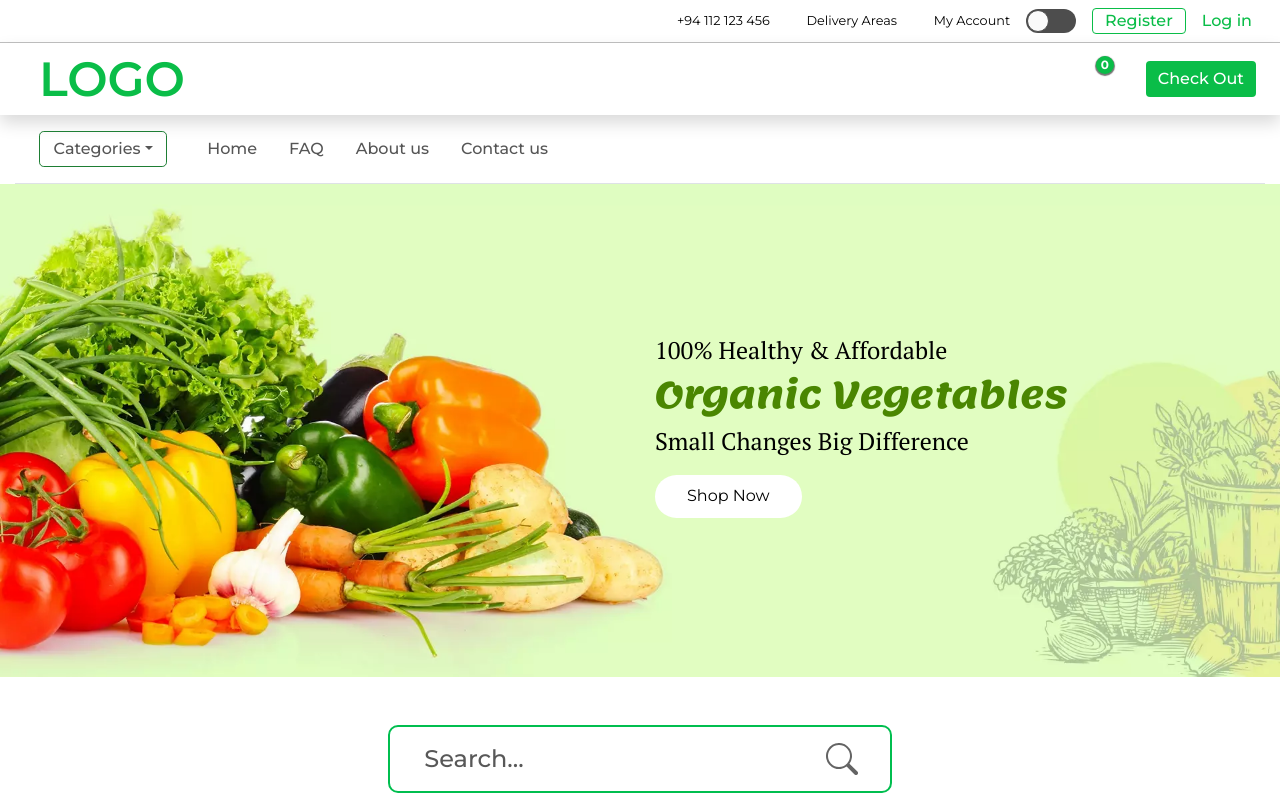
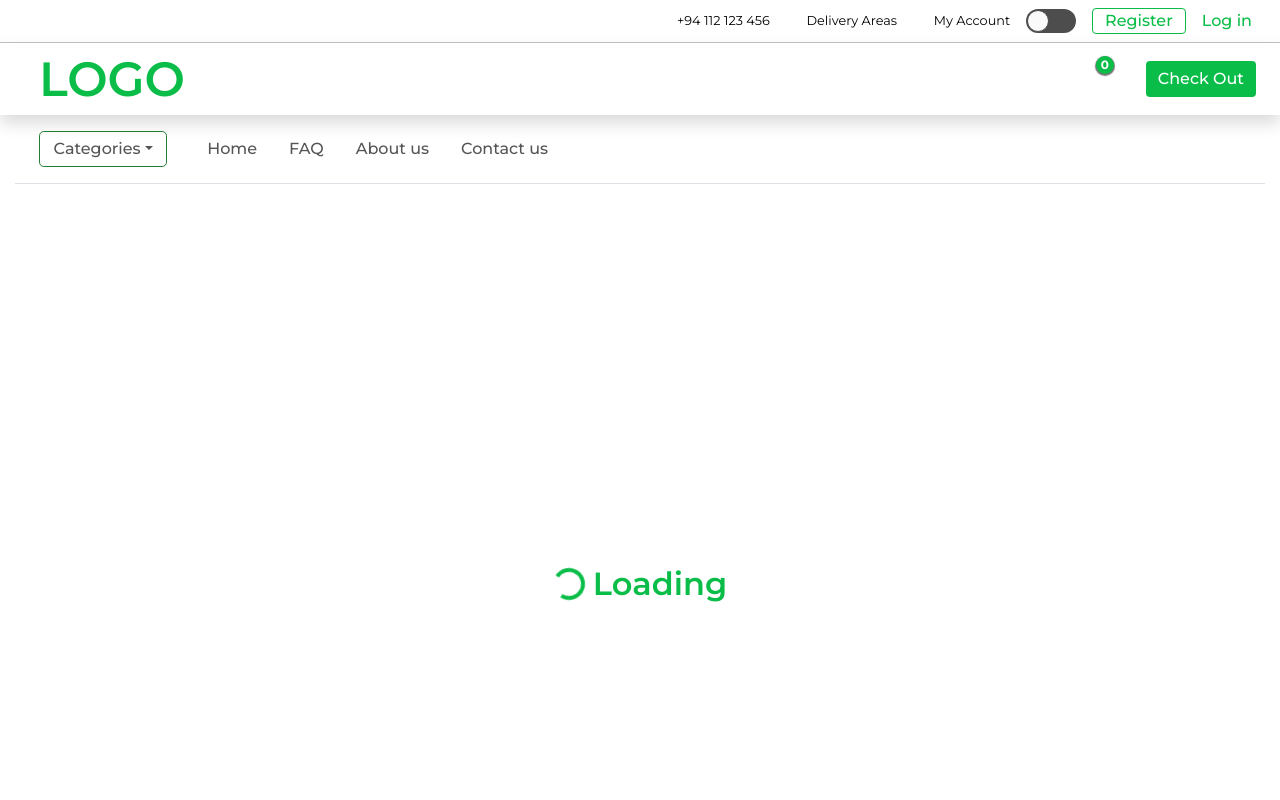
Before and after one commit to OvinduArchanaNambukara/store.archana, a React (Create React App) app: page / in a window 1280 px wide. Before the commit this address led to /home/Grocery. Shown: the top 800 px of the page. Built offline with nearby package versions, Linux system fonts and the light colour scheme; some icons are missing.

Commit message:
change loading min-vh-100

```diff
--- a/src/components/Routes/Routes.tsx
+++ b/src/components/Routes/Routes.tsx
@@ -48,7 +48,7 @@ const Routes: React.FC = () => {
                 <ProductRoutes/>
               </Route>
               <Route path='/'>
-                <Redirect to='/home'/>
+                <Loading/>
               </Route>
             </Switch>
           </Suspense>
--- a/src/components/loading/Loading.tsx
+++ b/src/components/loading/Loading.tsx
@@ -4,7 +4,7 @@ import {Col, Container, Row, Spinner} from "react-bootstrap";
 const Loading: React.FC = () => {
   return (
       <Container>
-        <Row className='loading'>
+        <Row className='loading min-vh-100'>
           <Col xs={12} className='justify-content-center align-items-center d-flex'>
             <Spinner animation={"border"}/>
             <label className='pl-2 m-0'>Loading</label>
```
